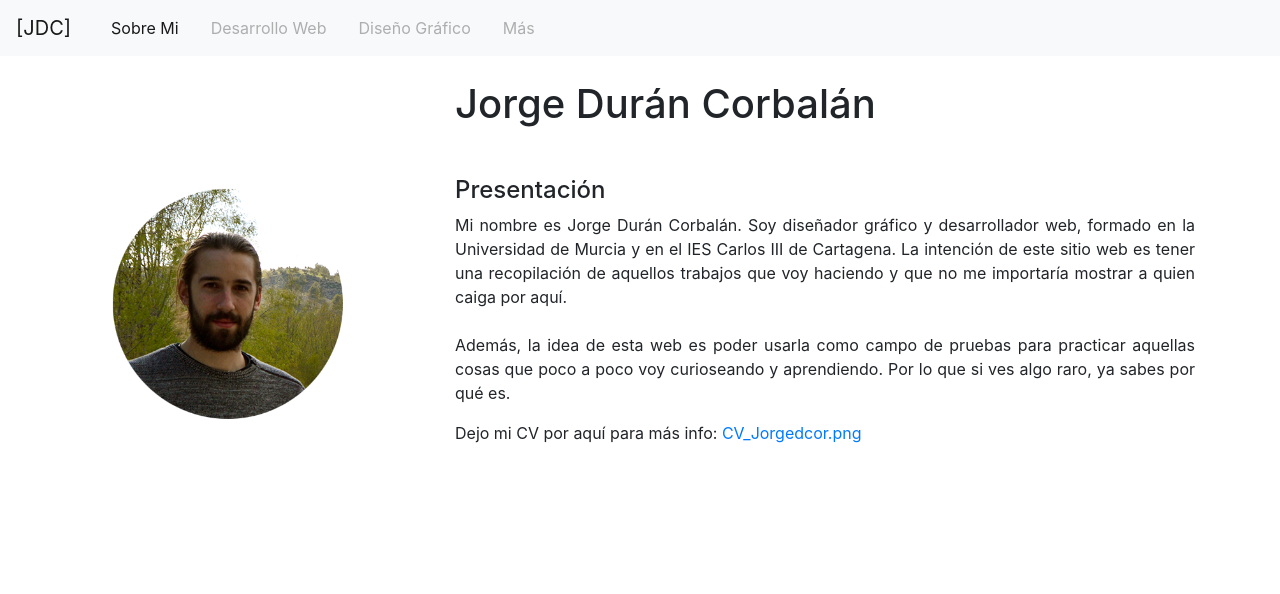
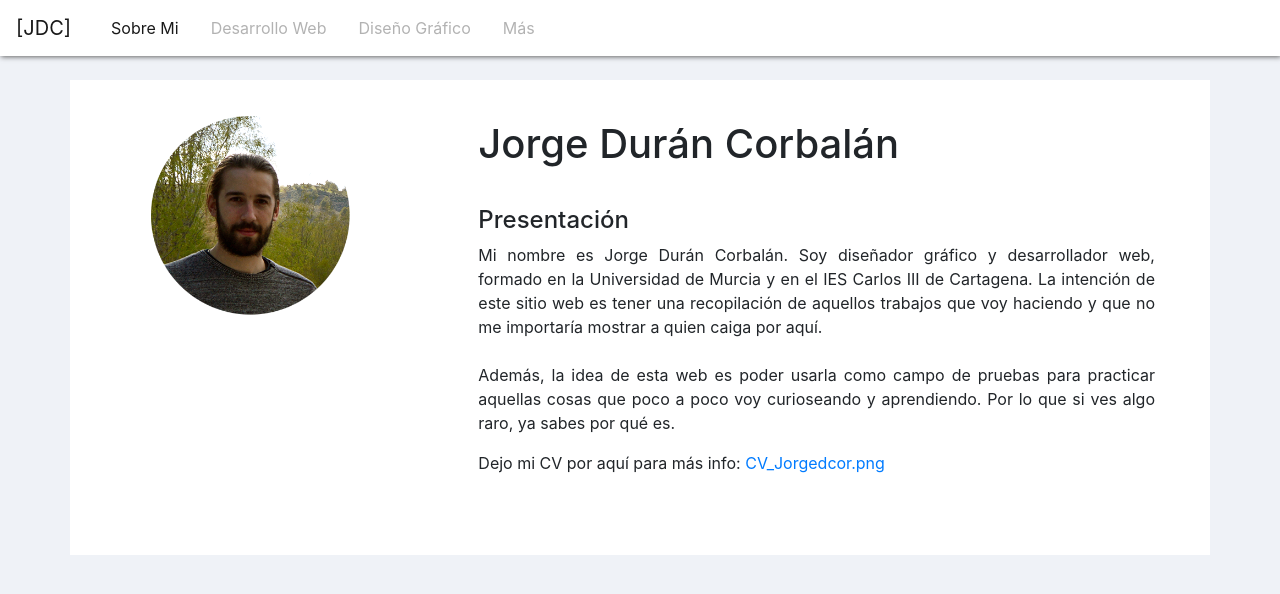
Before and after one commit to Jorgelillo/myWeb, an Angular app in the folder myWeb/: page /SobreMi in a window 1280 px wide. Shown: the top 594 px of the page. Built offline with nearby package versions, Linux system fonts and the light colour scheme.

Commit message:
Style modifications

```diff
--- a/myWeb/src/app/app.component.css
+++ b/myWeb/src/app/app.component.css
@@ -0,0 +1,3 @@
+.container {
+    background-color: white;
+}
--- a/myWeb/src/app/header/header.component.css
+++ b/myWeb/src/app/header/header.component.css
@@ -9,6 +9,11 @@
 
 .navbar-nav {
     flex-direction: row;
+}
+
+nav {
+    background-color: white;
+    box-shadow: 1px 1px 5px #666;
 }
 
 @media only screen and (max-width: 2000px) and (min-width: 900px) {
--- a/myWeb/src/app/header/header.component.html
+++ b/myWeb/src/app/header/header.component.html
@@ -1,4 +1,4 @@
-<nav class="navbar navbar-expand-lg navbar-light bg-light">
+<nav class="navbar navbar-expand-lg navbar-light ">
   <a class="navbar-brand main" routerLink="/SobreMi">[JDC]</a>
   <div class="collapse navbarA">
     <div class="navbar-nav navbarB">
--- a/myWeb/src/app/sobre-mi/sobre-mi.component.css
+++ b/myWeb/src/app/sobre-mi/sobre-mi.component.css
@@ -1,13 +1,13 @@
-/* h1{
-    margin-left: auto;
-    margin-right: auto;
-} */
-
 p {
     text-align: justify;
 }
 
-
+.main {
+    padding: 25px;
+}
+.sector > .row {
+    padding: 15px;
+}
 
 @media only screen and (max-width: 600px) {
     .image {
--- a/myWeb/src/app/sobre-mi/sobre-mi.component.html
+++ b/myWeb/src/app/sobre-mi/sobre-mi.component.html
@@ -1,13 +1,18 @@
 <div class="container">
-  <div class="row">
+  <div class="row main">
+    <br><br>
     <div class="col-6 col-md-4">
-      <br><br><br><br>
-      <img class="image" src="../../assets/Foto_Cv.png" alt="Jorge Durán Corbalán">
+      <div class="col-12">
+        <img class="image" src="../../assets/Foto_Cv.png" alt="Jorge Durán Corbalán">
+      </div>
+      <div class="col-12">
+
+      </div>
     </div>
-    <div class="col-12 col-md-8">
+    <div class="col-12 col-md-8 sector">
       <div class="row">
         <h1>Jorge Durán Corbalán</h1>
-        <br><br><br><br>
+        <br>
       </div>
       <div class="row">
         <div>
--- a/myWeb/src/styles.css
+++ b/myWeb/src/styles.css
@@ -1 +1,5 @@
 /* You can add global styles to this file, and also import other style files */
+body {
+    margin: 0;
+    background-color: #eff2f7;
+}
```
